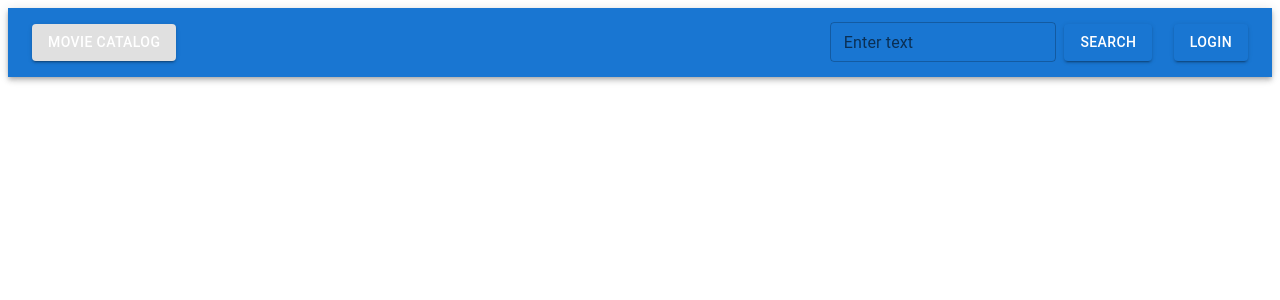
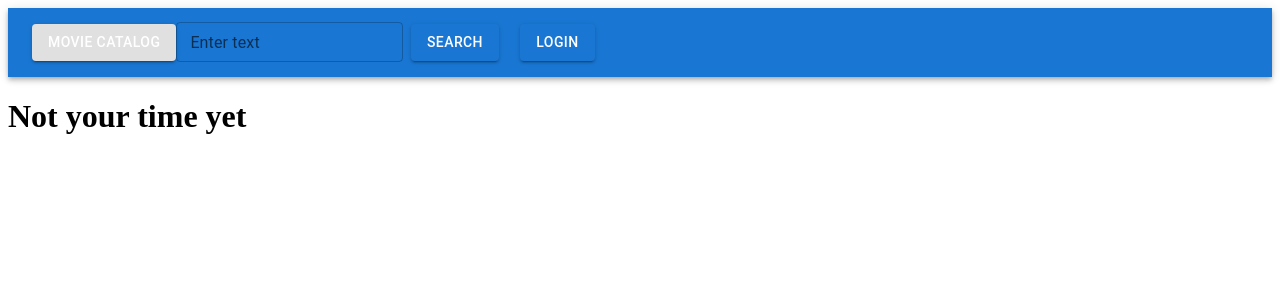
Before and after one commit to manuchekhrY/my-movie-catalog, a React (Create React App) app: page / in a window 1280 px wide. Shown: the top 300 px of the page. Built offline with nearby package versions, Linux system fonts and the light colour scheme.

Commit message:
themoviedb api added to project

```diff
--- a/package.json
+++ b/package.json
@@ -13,6 +13,7 @@
     "@types/node": "^16.18.37",
     "@types/react": "^18.2.14",
     "@types/react-dom": "^18.2.6",
+    "axios": "^1.4.0",
     "react": "^18.2.0",
     "react-dom": "^18.2.0",
     "react-scripts": "5.0.1",
--- a/src/App.tsx
+++ b/src/App.tsx
@@ -1,10 +1,14 @@
 import React from 'react';
 import { Navbar } from './components/navbar/Navbar';
+import MovieItem from './components/movie/MovieItem';
 
 function App() {
-  return (
-      <Navbar/>
-  );
+    return (
+        <div>
+            <Navbar/>
+            <MovieItem/>
+        </div>
+    );
 }
 
 export default App;
--- /dev/null
+++ b/src/components/movie/MovieItem.css
@@ -0,0 +1,5 @@
+.movie {
+    padding: 20px;
+    width: 400px;
+    margin: auto;
+}
--- /dev/null
+++ b/src/components/movie/MovieItem.tsx
@@ -0,0 +1,7 @@
+const MovieItem = () => {
+    return (
+        <h1>Not your time yet</h1>
+    )
+}
+
+export default MovieItem;
--- a/src/components/navbar/Navbar.css
+++ /dev/null
@@ -1,21 +0,0 @@
-.loginButton {
-    height: 40px;
-    min-width: 90px;
-    text-decoration: none;
-    color: red;
-    display: flex;
-    margin-left: auto;
-    align-items: center;
-    outline: wheat;
-    border-color: black;
-    text-transform: none;
-    text-align: center;
-    line-height: 1;
-
-}
-
-.form {
-    display: flex;
-    margin-left: auto;
-    align-items: center;
-}
--- a/src/components/navbar/Navbar.tsx
+++ b/src/components/navbar/Navbar.tsx
@@ -1,5 +1,5 @@
-import { AppBar, Button, Container, Grid, Paper, TextField, Toolbar } from "@mui/material";
-import './Navbar.css'
+import { AppBar, Button, Container, Toolbar } from "@mui/material";
+import { SearchForm } from "../searchForm/SearchForm";
 
 export function Navbar() {
 
@@ -19,18 +19,7 @@ export function Navbar() {
             <Container maxWidth='xl' >
                 <Toolbar disableGutters>
                     <Button color="inherit" variant="contained">Movie Catalog</Button>
-                    <form className="form">
-                        <Grid container spacing={1} alignItems="center">
-                            <Grid item xs={8}>
-                                <TextField style={{color:'red'}} label="Enter text" fullWidth size="small" />
-                            </Grid>
-                            <Grid item xs={4}>
-                                <Button variant="contained" color="primary" >
-                                    Search
-                                </Button>
-                            </Grid>
-                        </Grid>
-                    </form>
+                    <SearchForm/>
                     <Button sx={styles.loginButton}  variant="contained">Login</Button>
                 </Toolbar>
             </Container>
--- /dev/null
+++ b/src/components/searchForm/SearchForm.tsx
@@ -0,0 +1,38 @@
+import { Button, Grid, TextField } from "@mui/material";
+import { useState } from "react";
+import { searchUrl } from "../../extra/endPoint";
+import axios from "axios";
+
+export function SearchForm() {
+
+    const [movieName, setMovieName] = useState('');
+
+    const handleClick = () => {
+        axios.get(searchUrl(movieName)).then((res) =>{
+            for( let movie of res.data.results)
+                console.log(movie.title);
+        })
+        .catch(err => console.log(err))
+    }
+
+    return (
+        <form className="form">
+            <Grid container spacing={1} alignItems="center">
+                <Grid item xs={8}>
+                    <TextField
+                        color="error"
+                        label="Enter text"
+                        onChange={e => setMovieName(e.target.value)}
+                        size="small" />
+                </Grid>
+                <Grid item xs={4}>
+                    <Button
+                        variant="contained"
+                        onClick={handleClick} >
+                        Search
+                    </Button>
+                </Grid>
+            </Grid>
+        </form>
+    )
+}
--- /dev/null
+++ b/src/extra/endPoint.tsx
@@ -0,0 +1,5 @@
+const apiKey = '2a777bcc8641401cbf9978cb7d0b4065';
+
+export const searchUrl = (movieName : string) => `https://api.themoviedb.org/3/search/movie?api_key=${apiKey}&query=${movieName}`;
+
+export const popularMoviesUrl = `https://api.themoviedb.org/3/movie/popular?api_key=${apiKey}`;
```
Also changed, not shown: 1 other file (tests, documents, lock files or other folders).
